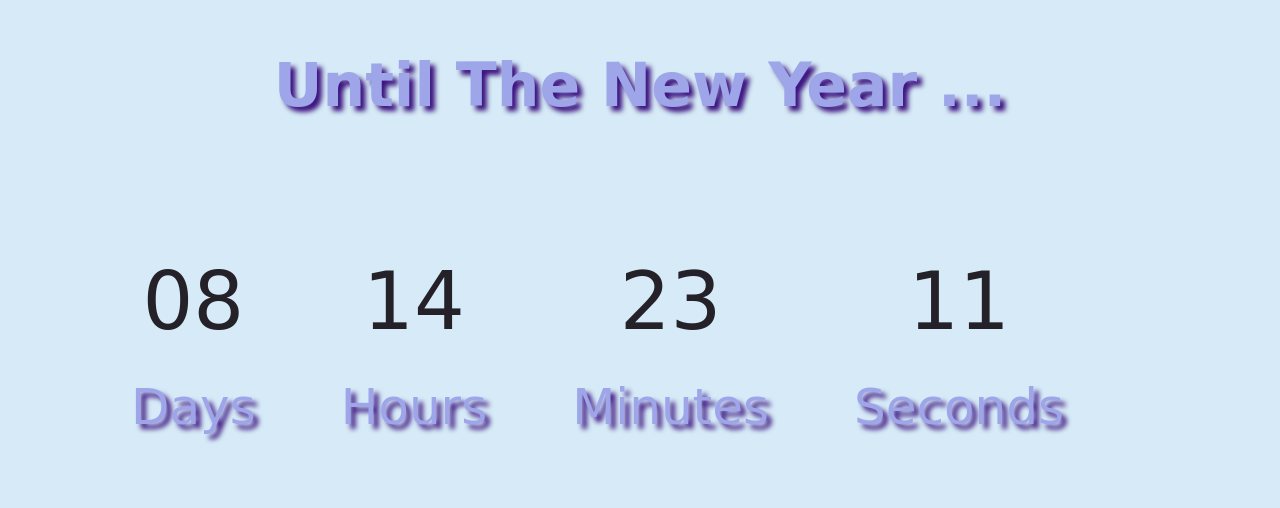
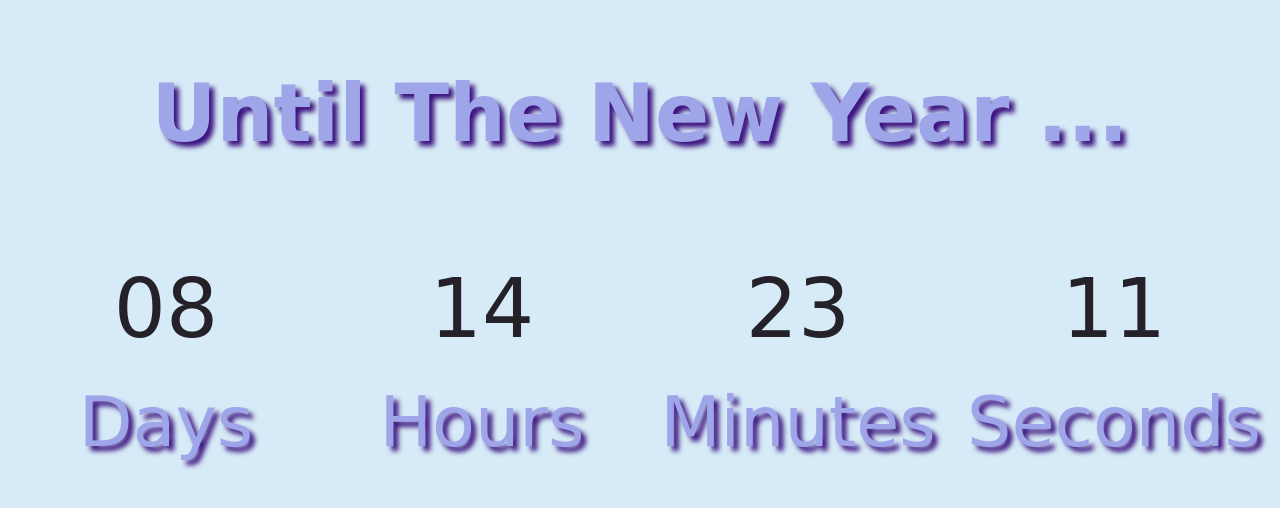
Before and after one commit to Anna-Sokolova/goit-js-hw-11-timer, a website built with webpack: page src/index.html in a window 1280 px wide. Built offline with nearby package versions, Linux system fonts and the light colour scheme; a web font is replaced by a local one.

Commit message:
Adds the styles for @media

```diff
--- a/src/css/style.css
+++ b/src/css/style.css
@@ -28,16 +28,29 @@ img {
 }
 
 .titel {
+  margin-left: auto;
+  margin-right: auto;
   font-family: "Galindo", cursive;
-  font-size: 60px;
+  font-size: 27px;
   text-transform: capitalize;
   text-shadow: 5px 5px 5px #3b127e;
   text-align: center;
 }
+@media screen and (min-width: 768px) {
+  .titel {
+    font-size: 52px;
+  }
+}
+@media screen and (min-width: 1024px) {
+  .titel {
+    font-size: 80px;
+  }
+}
 
 .timer {
-  display: flex;
-  justify-content: center;
+  max-width: 1400px;
+  min-width: 320px;
+
   margin-left: auto;
   margin-right: auto;
   text-align: center;
@@ -45,30 +58,69 @@ img {
   border-radius: 2px;
 }
 
+@media screen and (min-width: 768px) {
+  .timer {
+    display: flex;
+    flex-wrap: wrap;
+    justify-content: center;
+  }
+}
+
+@media screen and (min-width: 1024px) {
+  .timer {
+    display: flex;
+    justify-content: center;
+  }
+}
 .field {
-  margin-top: 50px;
-  margin-bottom: 25px;
-  margin-right: 85px;
-
   color: #242129;
   font-family: "Galindo", cursive;
-  font-size: 100px;
+  margin-top: 20px;
 }
 
+@media screen and (min-width: 768px) {
+  .field {
+    flex-basis: calc(100% / 2);
+    font-size: 32px;
+  }
+}
+
+@media screen and (min-width: 1024px) {
+  .field {
+    flex-basis: calc(100% / 4);
+    font-size: 52px;
+  }
+}
 .value {
   font-family: "Galindo", cursive;
-  font-size: 80px;
+  font-size: 50px;
 }
 
+@media screen and (min-width: 1024px) {
+  .value {
+    font-size: 82px;
+  }
+}
 .label {
   display: flex;
-
+  justify-content: center;
   font-family: "Galindo", cursive;
   color: #9ea5e9;
   text-shadow: 5px 5px 5px #3b127e;
-  font-size: 50px;
+  font-size: 40px;
+  text-align: center;
 }
 
+@media screen and (min-width: 768px) {
+  .label {
+    font-size: 70px;
+  }
+}
+/* media screen and (min-width: 1024px) {
+  .label {
+    font-size: 42px;
+  }
+} */
 .alert {
   position: fixed;
   bottom: 50px;
```
